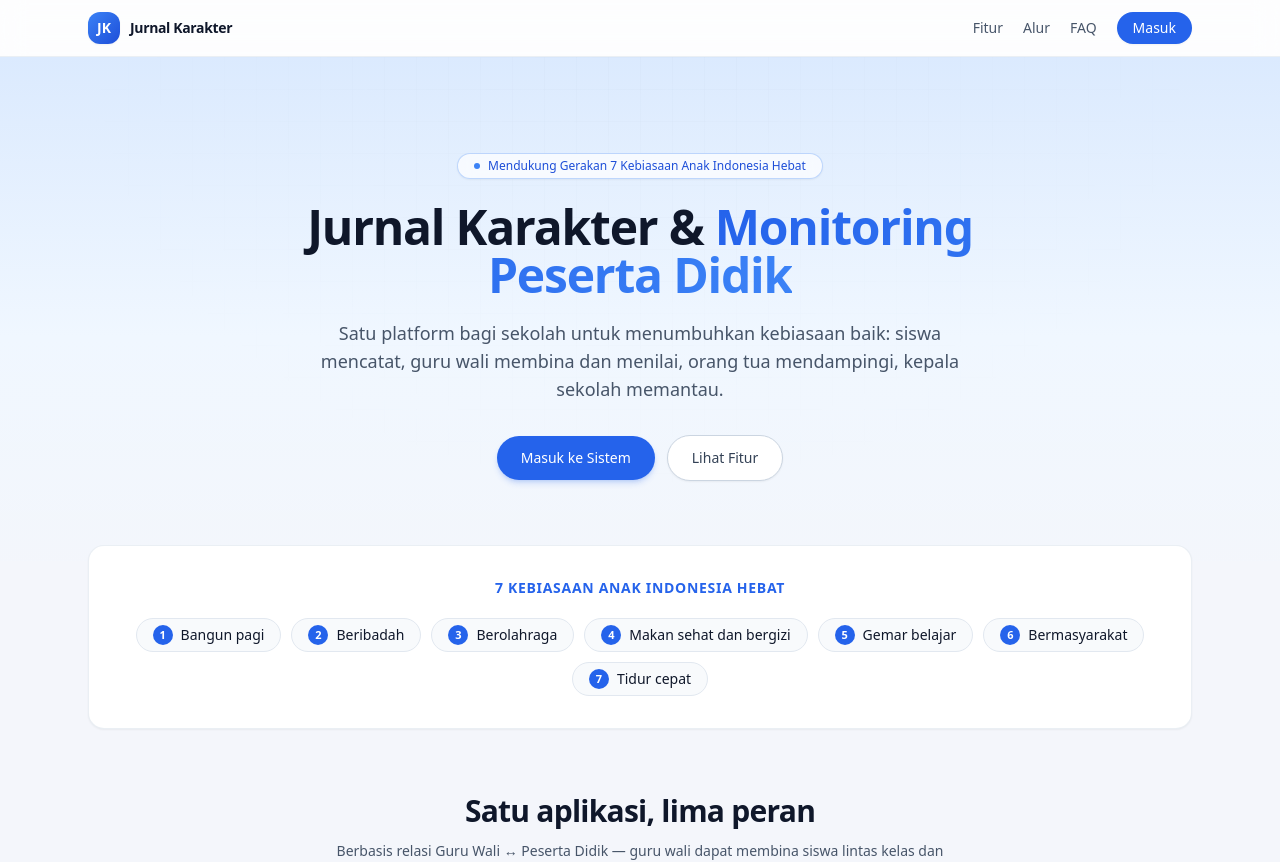
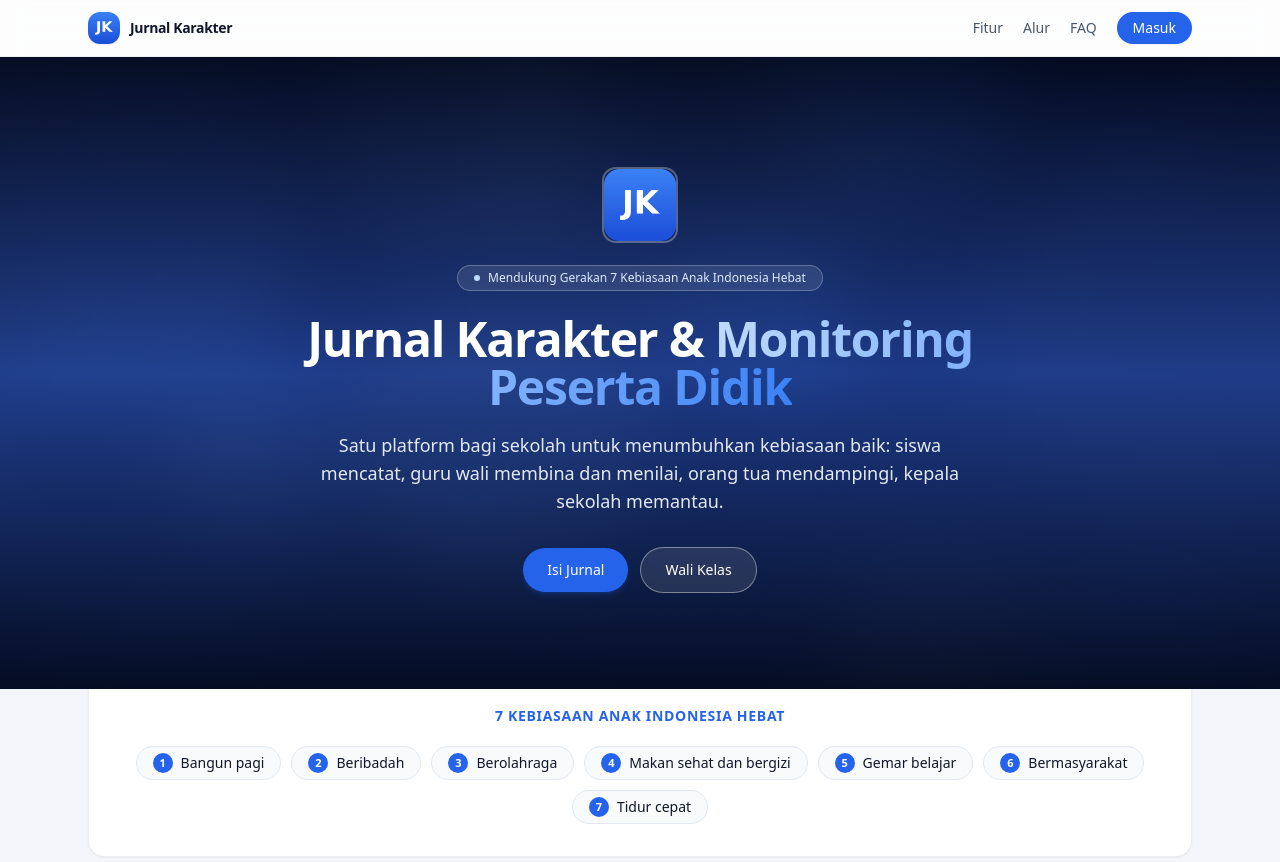
Before and after one commit to Abelian850/sekolah-jurnal-karakter, a Next.js app in the folder apps/web/: page / in a window 1280 px wide. Shown: the top 862 px of the page. Built offline with nearby package versions, Linux system fonts and the light colour scheme.

Commit message:
feat(landing): hero foto latar penuh + logo — aset placeholder di public/ (ganti logo.png & hero.webp dengan aset asli)

```diff
--- a/apps/web/app/page.tsx
+++ b/apps/web/app/page.tsx
@@ -1,10 +1,17 @@
+import Image from "next/image";
 import Link from "next/link";
 
 /**
  * Landing page publik. Server component murni — tanpa dependensi baru,
  * tanpa JS klien; FAQ memakai <details> native. Gaya: modern biru
- * profesional (gradient hero halus, kartu berbayang, ikon berlatar warna),
- * konsisten dengan warna brand + utility .glass-panel dashboard.
+ * profesional (hero berfoto latar penuh + overlay gradasi biru gelap,
+ * kartu berbayang, ikon berlatar warna), konsisten dengan warna brand +
+ * utility .glass-panel dashboard.
+ *
+ * Aset di apps/web/public/ (saat ini PLACEHOLDER — timpa dengan aset asli
+ * tanpa mengubah kode, nama file harus sama):
+ * - /logo.png  : logo sekolah (persegi, disarankan >= 256x256)
+ * - /hero.webp : foto latar hero (disarankan 1600x900, < 300KB)
  */
 
 const ROLES = [
@@ -88,15 +95,17 @@ const FAQS = [
   },
 ] as const;
 
-/** Lencana logo kecil — kotak gradient dengan inisial. */
-function LogoMark({ className = "" }: { className?: string }) {
+/** Logo sekolah dari /public/logo.png (placeholder sampai diganti user). */
+function LogoMark({ size = 32, className = "" }: { size?: number; className?: string }) {
   return (
-    <span
-      className={`inline-flex h-8 w-8 items-center justify-center rounded-xl bg-gradient-to-br from-brand-500 to-brand-700 text-sm font-bold text-white shadow-sm ${className}`}
-      aria-hidden
-    >
-      JK
-    </span>
+    <Image
+      src="/logo.png"
+      alt="Logo sekolah"
+      width={size}
+      height={size}
+      className={`rounded-xl shadow-sm ${className}`}
+      priority
+    />
   );
 }
 
@@ -131,33 +140,34 @@ export default function LandingPage() {
       </header>
 
       <main>
-        {/* Hero */}
-        <section className="relative overflow-hidden">
-          {/* Latar gradient + glow dekoratif */}
-          <div
+        {/* Hero — foto latar penuh + overlay gradasi biru gelap */}
+        <section className="relative isolate overflow-hidden">
+          <Image
+            src="/hero.webp"
+            alt=""
+            fill
+            priority
+            sizes="100vw"
+            className="-z-20 object-cover"
             aria-hidden
-            className="pointer-events-none absolute inset-x-0 top-0 -z-10 h-[560px] bg-gradient-to-b from-brand-100 via-brand-50 to-transparent dark:from-brand-900/40 dark:via-brand-900/10"
           />
           <div
             aria-hidden
-            className="pointer-events-none absolute left-1/2 top-[-120px] -z-10 h-[420px] w-[720px] -translate-x-1/2 rounded-full bg-brand-400/25 blur-3xl dark:bg-brand-500/20"
+            className="pointer-events-none absolute inset-0 -z-10 bg-gradient-to-b from-slate-950/85 via-brand-900/75 to-slate-950/90"
           />
-          <div
-            aria-hidden
-            className="pointer-events-none absolute inset-0 -z-10 opacity-[0.35] [background-image:linear-gradient(to_right,rgb(148_163_184/0.12)_1px,transparent_1px),linear-gradient(to_bottom,rgb(148_163_184/0.12)_1px,transparent_1px)] [background-size:32px_32px] [mask-image:radial-gradient(ellipse_at_top,black,transparent_65%)]"
-          />
-          <div className="mx-auto max-w-6xl px-6 pb-20 pt-24 text-center">
-            <p className="mx-auto mb-6 flex w-fit items-center gap-2 rounded-full border border-brand-500/30 bg-white/70 px-4 py-1 text-xs font-medium text-brand-700 shadow-sm backdrop-blur dark:bg-brand-900/30 dark:text-brand-300">
-              <span className="inline-block h-1.5 w-1.5 rounded-full bg-brand-500" />
+          <div className="mx-auto max-w-6xl px-6 pb-24 pt-28 text-center">
+            <LogoMark size={72} className="mx-auto mb-6 ring-2 ring-white/30" />
+            <p className="mx-auto mb-6 flex w-fit items-center gap-2 rounded-full border border-white/25 bg-white/10 px-4 py-1 text-xs font-medium text-brand-100 shadow-sm backdrop-blur">
+              <span className="inline-block h-1.5 w-1.5 rounded-full bg-brand-200" />
               Mendukung Gerakan 7 Kebiasaan Anak Indonesia Hebat
             </p>
-            <h1 className="mx-auto max-w-3xl text-4xl font-bold tracking-tight sm:text-5xl">
+            <h1 className="mx-auto max-w-3xl text-4xl font-bold tracking-tight text-white sm:text-5xl">
               Jurnal Karakter &amp;{" "}
-              <span className="bg-gradient-to-r from-brand-600 to-brand-500 bg-clip-text text-transparent">
+              <span className="bg-gradient-to-r from-brand-200 to-brand-500 bg-clip-text text-transparent">
                 Monitoring Peserta Didik
               </span>
             </h1>
-            <p className="mx-auto mt-5 max-w-2xl text-base text-slate-600 dark:text-slate-400 sm:text-lg">
+            <p className="mx-auto mt-5 max-w-2xl text-base text-slate-200 sm:text-lg">
               Satu platform bagi sekolah untuk menumbuhkan kebiasaan baik:
               siswa mencatat, guru wali membina dan menilai, orang tua
               mendampingi, kepala sekolah memantau.
@@ -167,14 +177,14 @@ export default function LandingPage() {
                 href="/login"
                 className="rounded-full bg-brand-600 px-6 py-3 text-sm font-medium text-white shadow-md shadow-brand-600/20 transition hover:bg-brand-500 hover:shadow-lg hover:shadow-brand-600/30"
               >
-                Masuk ke Sistem
+                Isi Jurnal
               </Link>
-              <a
-                href="#fitur"
-                className="rounded-full border border-slate-300 bg-white px-6 py-3 text-sm font-medium text-slate-700 shadow-sm transition hover:border-slate-400 hover:shadow-md dark:border-slate-700 dark:bg-slate-900 dark:text-slate-200"
+              <Link
+                href="/login"
+                className="rounded-full border border-white/40 bg-white/10 px-6 py-3 text-sm font-medium text-white shadow-sm backdrop-blur transition hover:bg-white/20 hover:shadow-md"
               >
-                Lihat Fitur
-              </a>
+                Wali Kelas
+              </Link>
             </div>
           </div>
         </section>
```
Also changed, not shown: apps/web/public/hero.webp (added), apps/web/public/logo.png (added).
